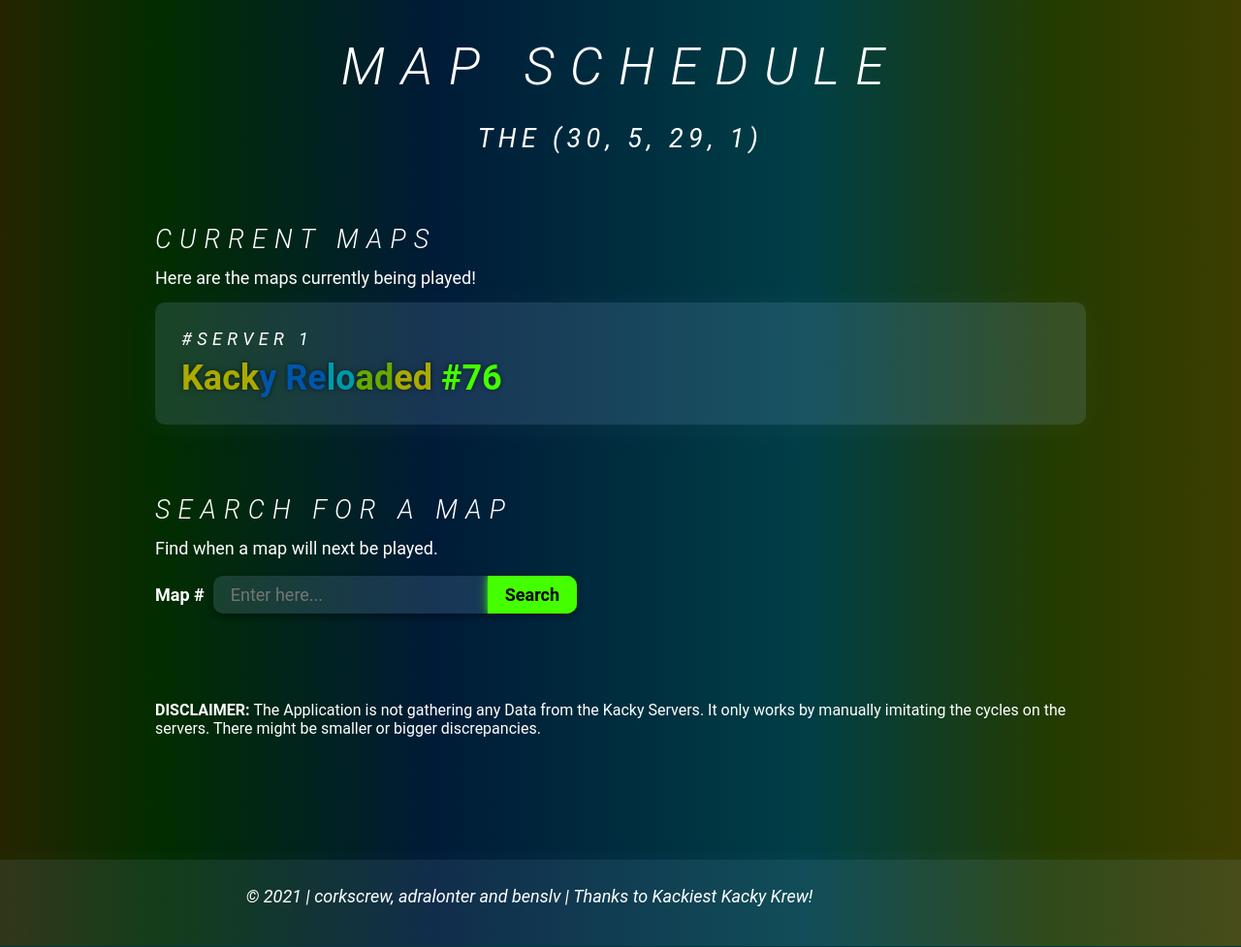
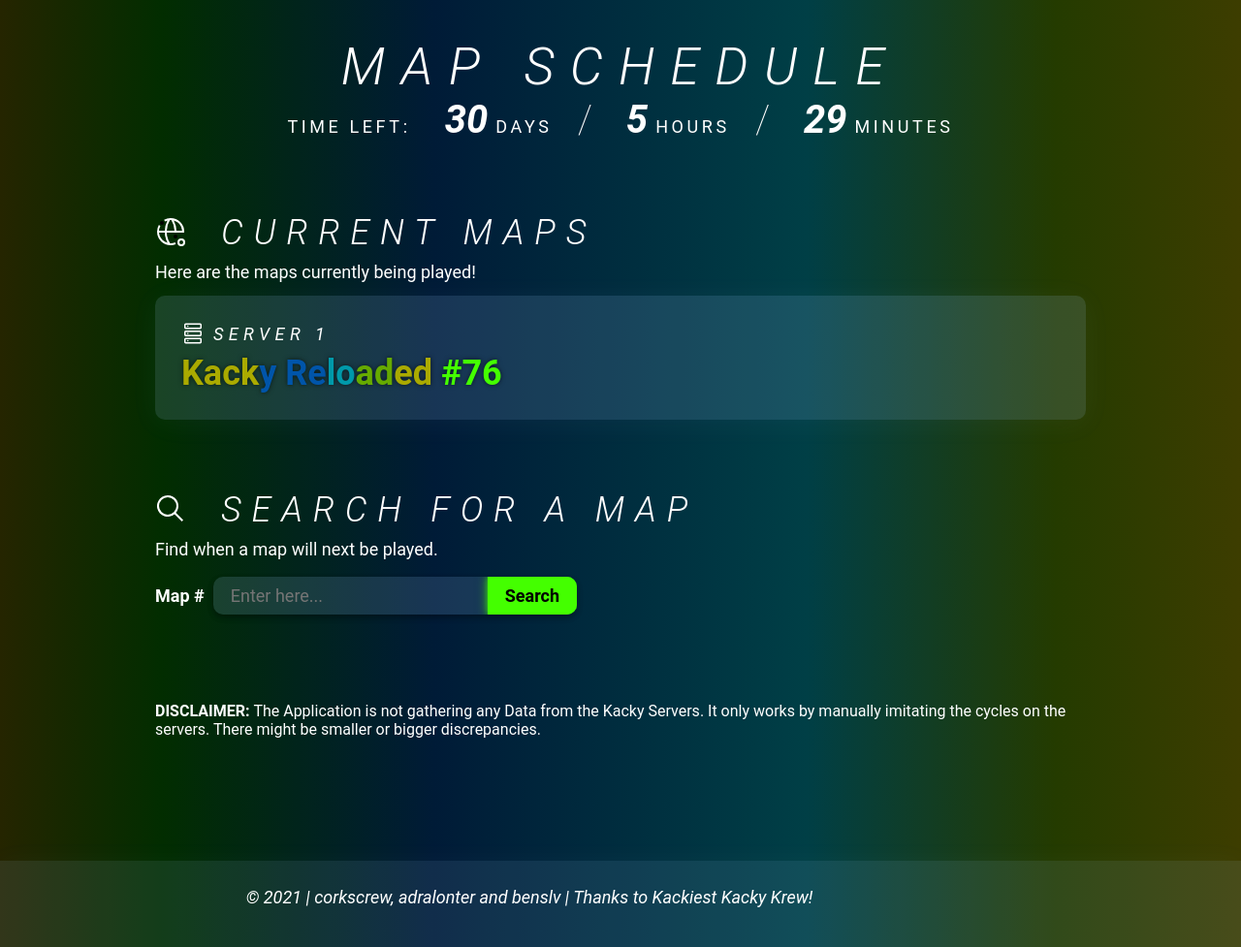
Before and after one commit to dremerb/kacky_maptimes, a Flask app: page / in a window 1280 px wide. Shown: the part 265-1242 px from the top of the page at 97% size. Run offline with Flask 2, Linux system fonts and the light colour scheme; grey boxes are pictures that could not be loaded.

Commit message:
Update html

```diff
--- a/templates/index.html
+++ b/templates/index.html
@@ -20,16 +20,42 @@
   <body>
     <div class="container">
       <img id="header-image" src="/static/KR_LOGO_NEW_WHITE.png" />
-      <!--       <p>{{ timeleft }}</p> -->
-      <h1 style="text-align: center">Map Schedule</h1>
-      <h3 id="time-left" style="text-align: center">The {{ timeleft }}</h3>
+      <h1 style="text-align: center; margin-bottom: 0">Map Schedule</h1>
+      <p id="time-left">
+        {% if timeleft[3] == 1 %}
+        <span id="time-title">Time left:</span>
+
+        <span class="time">{{ timeleft[0] }}</span>
+        <span>Days</span>
+
+        <span class="time-divider"> / </span>
+
+        <span class="time">{{ timeleft[1] }}</span>
+        <span>Hours</span>
+
+        <span class="time-divider"> / </span>
+
+        <span class="time">{{ timeleft[2] }}</span>
+        <span>Minutes</span>
+
+        {% else %}
+        <span>The Competition is over!</span>
+        {% endif %}
+      </p>
+
       <section>
-        <h3>Current Maps</h3>
+        <h2>
+          <img class="icon" src="/static/content-delivery-network.svg" />Current
+          Maps
+        </h2>
         <p>Here are the maps currently being played!</p>
         <div class="server-grid">
           {% for serv in servs %}
           <div class="server-card">
-            <h3>#{{ serv[0] }}</h3>
+            <h3>
+              <img class="icon-small" src="/static/bare-metal-server.svg" />{{
+              serv[0] }}
+            </h3>
             <p>
               <span style="color: #aa0">Kack</span
               ><span style="color: #05a">y Re</span
@@ -43,7 +69,7 @@
         </div>
       </section>
       <section>
-        <h3>Search for a map</h3>
+        <h2><img class="icon" src="/static/search.svg" />Search for a map</h2>
         <p>Find when a map will next be played.</p>
         <form id="map-search" method="POST">
           <label for="map">Map #</label>
@@ -70,23 +96,40 @@
         <div class="server-grid">
           {% for d in deltas %}
           <div class="server-card">
-            <h3>{{d[0]}}</h3>
+            <h3>
+              <img
+                class="icon-small"
+                src="/static/bare-metal-server.svg"
+              />{{d[0]}}
+            </h3>
             <p>{{d[1]}}</p>
           </div>
           {% endfor %}
         </div>
       </section>
       <div>
-        <p style="font-size:medium;"><strong>DISCLAIMER: </strong>The Application is not gathering any Data from the Kacky Servers. It only works by manually imitating the cycles on the servers. There might be smaller or bigger discrepancies.</p>
-        </div>
+        <p style="font-size: medium">
+          <strong>DISCLAIMER: </strong>The Application is not gathering any Data
+          from the Kacky Servers. It only works by manually imitating the cycles
+          on the servers. There might be smaller or bigger discrepancies.
+        </p>
+      </div>
     </div>
 
-
-
     <footer>
-        <p>© 2021  |  corkscrew, adralonter and benslv
-            |  Thanks to Kackiest Kacky Krew!</p>
-      <iframe style="margin-top: 4px;" src="https://ghbtns.com/github-btn.html?user=dremerb&repo=kacky_maptimes&type=watch&count=true&size=small&v=2" frameborder="0" scrolling="0" width="170" height="30" title="Github Repo"></iframe>
+      <p>
+        © 2021 | corkscrew, adralonter and benslv | Thanks to Kackiest Kacky
+        Krew!
+      </p>
+      <iframe
+        style="margin-top: 4px"
+        src="https://ghbtns.com/github-btn.html?user=dremerb&repo=kacky_maptimes&type=watch&count=true&size=small&v=2"
+        frameborder="0"
+        scrolling="0"
+        width="170"
+        height="30"
+        title="Github Repo"
+      ></iframe>
     </footer>
   </body>
 </html>
```
